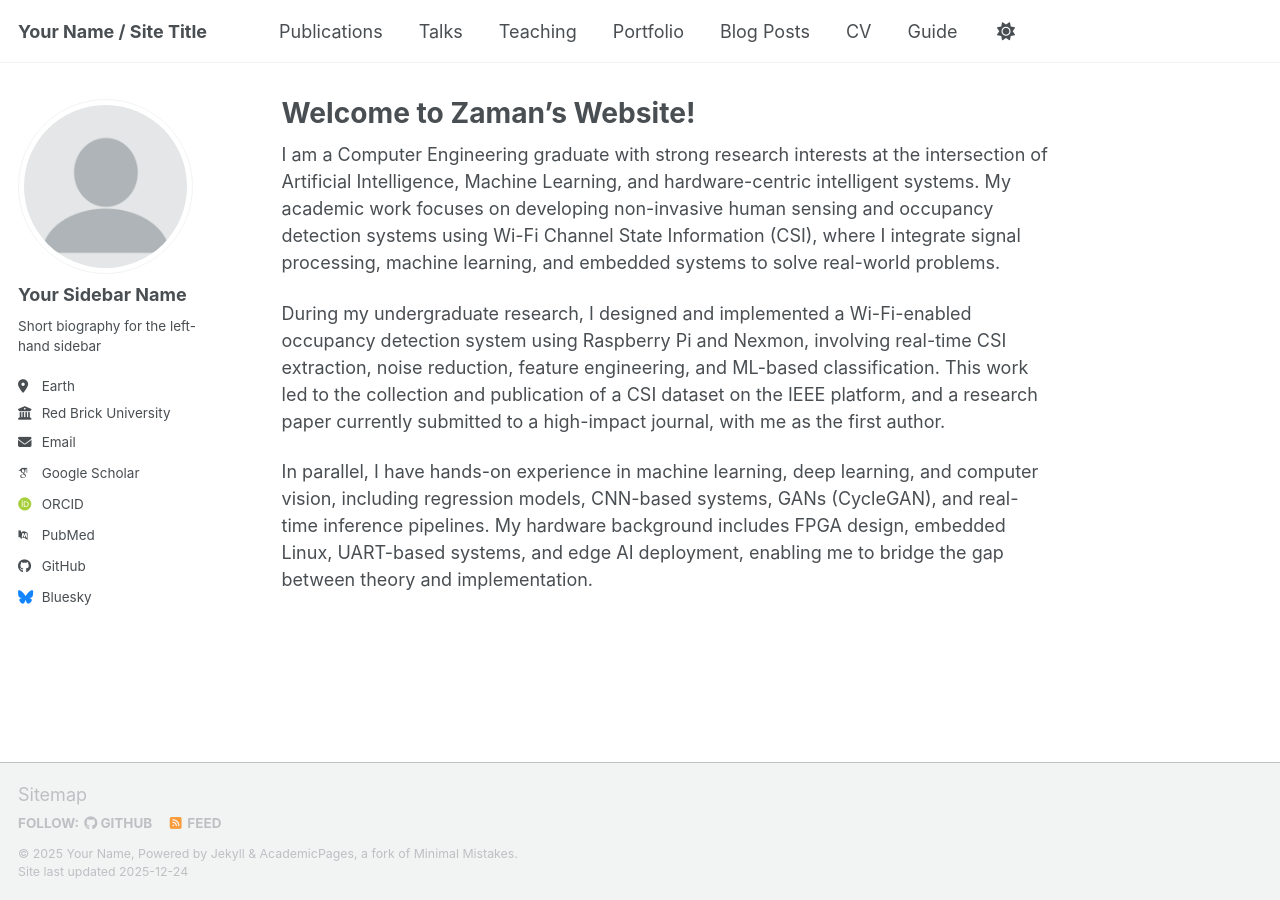
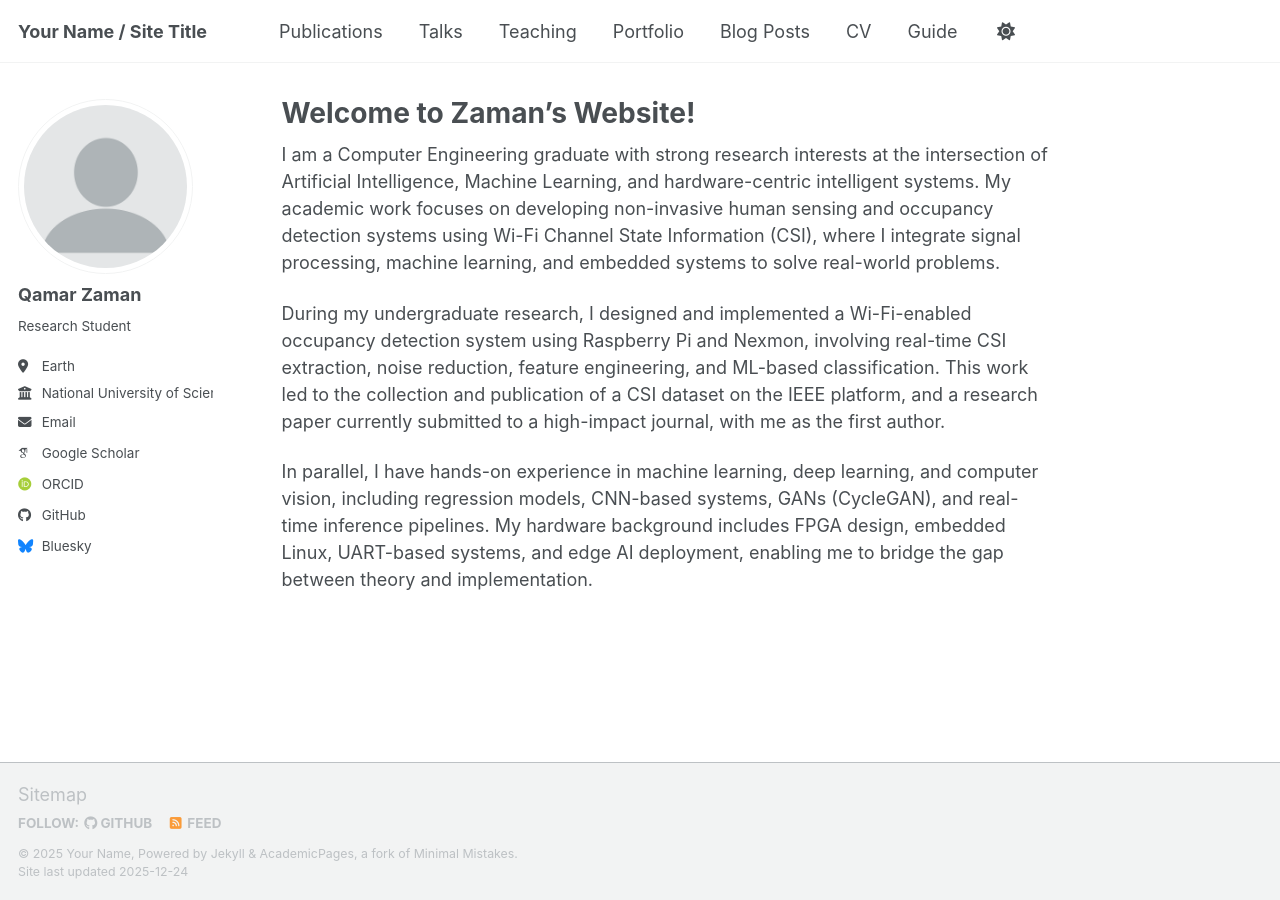
Before and after one commit to qzaman243/qzaman243.github.io, a Jekyll site: the page built from _pages/about.md, in a window 1280 px wide. Built offline with Jekyll 4.4.1, drawn with Linux system fonts in a browser that asks for light colours; some web fonts are replaced; a script bundle is joined from its source files by our own code; library files that are not in the unit come from our copies.

Commit message:
Update author information in _config.yml

```diff
--- a/_config.yml
+++ b/_config.yml
@@ -24,13 +24,13 @@ repository               : "academicpages/academicpages.github.io"
 author:
   # Biographic information
   avatar           : "profile.png"
-  name             : "Your Sidebar Name"
-  pronouns         : # example: "she/her"
-  bio              : "Short biography for the left-hand sidebar"
+  name             : "Qamar Zaman"
+  pronouns         : # example: "He/him"
+  bio              : "Research Student"
   location         : "Earth"
-  employer         : "Red Brick University"
+  employer         : "National University of Sciences & Technology"
   uri              : # URL
-  email            : "none@example.org"
+  email            : "zqamar243463@gmail.com"
 
   # Academic websites
   academia         : # URL
@@ -38,10 +38,10 @@ author:
   googlescholar    : "https://scholar.google.com/citations?user=PS_CX0AAAAAJ"
   inspire-hep      : # URL
   impactstory      : # URL
-  orcid            : "https://orcid.org/yourorcidurl"
+  orcid            : "https://orcid.org/0009-0004-0467-902X"
   semantic         : # URL
   ssrn             : # URL
-  pubmed           : "https://www.ncbi.nlm.nih.gov/pubmed/?term=john+snow"
+  pubmed           :
   researchgate     : # URL
   scopus           : # URL
   zotero           : # URL
@@ -51,7 +51,7 @@ author:
   bitbucket        : # Username - Update with your username on the site
   codepen          : # Username
   dribbble         : # Username
-  github           : "academicpages"
+  github           : "qzaman243"
   kaggle           : # Username
   stackoverflow    : # User number or user number and name (i.e., use "1" or "1/jeff-atwood")
 
@@ -66,7 +66,7 @@ author:
   keybase          : # Username
   instagram        : # Username
   lastfm           : # Username
-  linkedin         : # Username
+  linkedin         : # https://www.linkedin.com/in/qamar-zaman-0b5876203/
   mastodon         : # URL
   medium           : # URL
   pinterest        : # Username
@@ -74,7 +74,7 @@ author:
   steam            : # Username
   telegram         : # URL
   tumblr           : # Username
-  twitter          : # Username for X / Twitter
+  twitter          : #
   vine             : # Username
   weibo            : # Username
   wikipedia        : # Username
```
